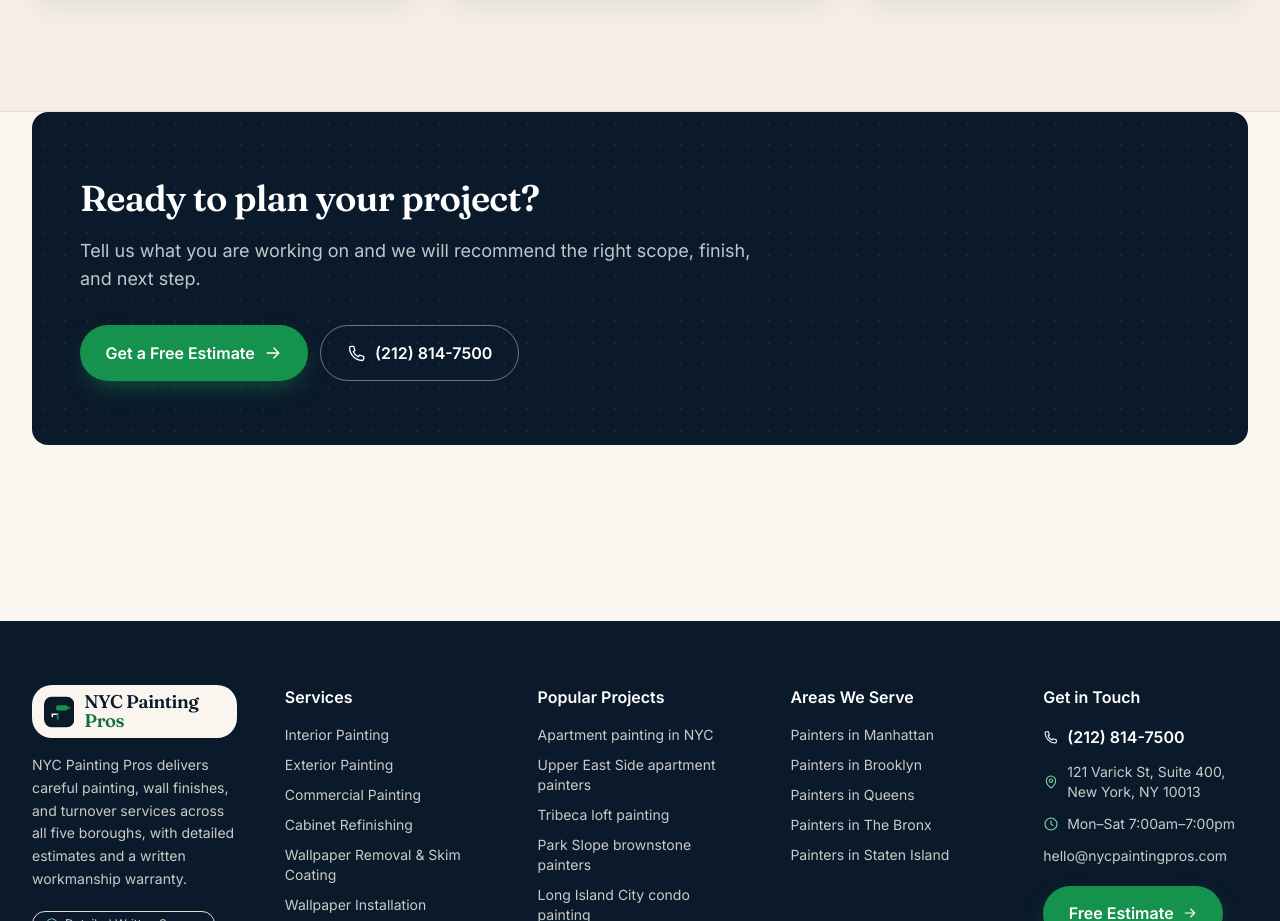
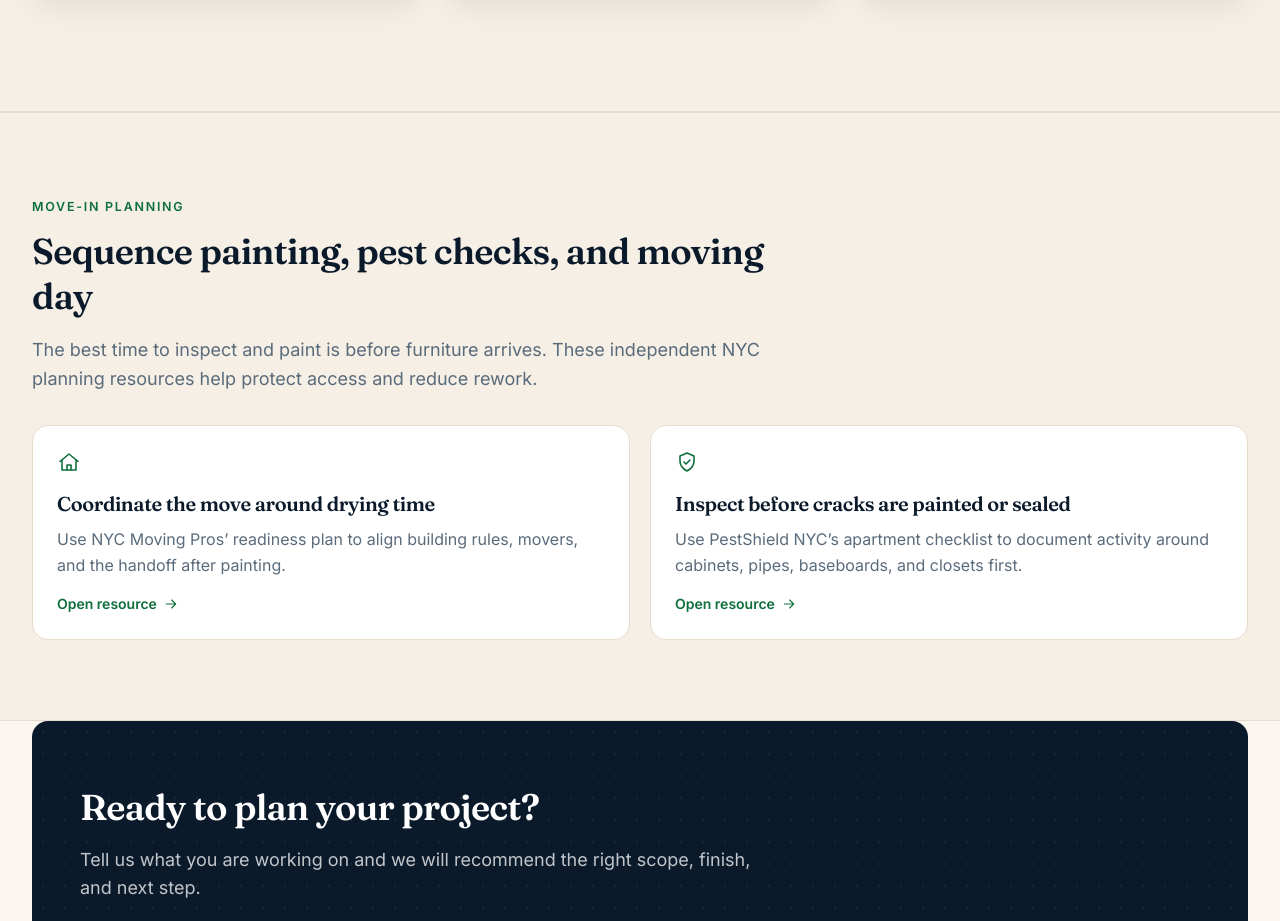
Before and after one commit to nothingmean00/nyc-painting-pros, a Next.js app: page / in a window 1280 px wide. Shown: the part 8393-9314 px from the top of the page. Built offline with nearby package versions, Linux system fonts and the light colour scheme.

Commit message:
Add property care resource links

```diff
--- a/src/app/page.tsx
+++ b/src/app/page.tsx
@@ -11,6 +11,7 @@ import { faqSchema, breadcrumbs } from "@/lib/schema";
 import { site, services, areas, faqs, processSteps } from "@/lib/site";
 import { moneyPages } from "@/lib/money-pages";
 import { sortedPosts, unsplash } from "@/lib/blog";
+import { PropertyCareResources } from "@/components/PropertyCareResources";
 
 const popularSlugs = [
   "apartment-painting-nyc",
@@ -475,6 +476,7 @@ export default function Home() {
         </div>
       </section>
 
+      <PropertyCareResources />
       <CTASection />
       <div className="h-20" />
     </>
--- /dev/null
+++ b/src/components/PropertyCareResources.tsx
@@ -0,0 +1,41 @@
+import { Icon } from "@/components/Icons";
+
+const resources = [
+  {
+    href: "https://nycmovingpros.com/move-readiness",
+    title: "Coordinate the move around drying time",
+    body: "Use NYC Moving Pros’ readiness plan to align building rules, movers, and the handoff after painting.",
+    icon: "house" as const,
+  },
+  {
+    href: "https://www.pestshieldnyc.com/blog/moving-into-new-nyc-apartment-pest-checklist",
+    title: "Inspect before cracks are painted or sealed",
+    body: "Use PestShield NYC’s apartment checklist to document activity around cabinets, pipes, baseboards, and closets first.",
+    icon: "shield" as const,
+  },
+] as const;
+
+export function PropertyCareResources() {
+  return (
+    <section className="border-y border-[var(--color-line)] bg-[var(--color-cream-200)]/50">
+      <div className="container-x py-16 lg:py-20">
+        <span className="eyebrow">Move-in planning</span>
+        <h2 className="mt-3 max-w-3xl font-display text-3xl leading-tight sm:text-4xl">Sequence painting, pest checks, and moving day</h2>
+        <p className="mt-4 max-w-3xl text-lg leading-relaxed text-[var(--color-muted)]">The best time to inspect and paint is before furniture arrives. These independent NYC planning resources help protect access and reduce rework.</p>
+        <div className="mt-8 grid gap-5 md:grid-cols-2">
+          {resources.map((resource) => {
+            const ResourceIcon = Icon[resource.icon];
+            return (
+              <a key={resource.href} href={resource.href} className="group rounded-2xl border border-[var(--color-line)] bg-white p-6 transition-all hover:-translate-y-1 hover:border-[var(--color-green)] hover:shadow-[var(--shadow-soft)]">
+                <ResourceIcon className="h-6 w-6 text-[var(--color-green-600)]" />
+                <h3 className="mt-4 font-display text-xl">{resource.title}</h3>
+                <p className="mt-2 leading-relaxed text-[var(--color-muted)]">{resource.body}</p>
+                <span className="mt-4 inline-flex items-center gap-1.5 text-sm font-semibold text-[var(--color-green-600)]">Open resource <Icon.arrow className="h-4 w-4" /></span>
+              </a>
+            );
+          })}
+        </div>
+      </div>
+    </section>
+  );
+}
```
